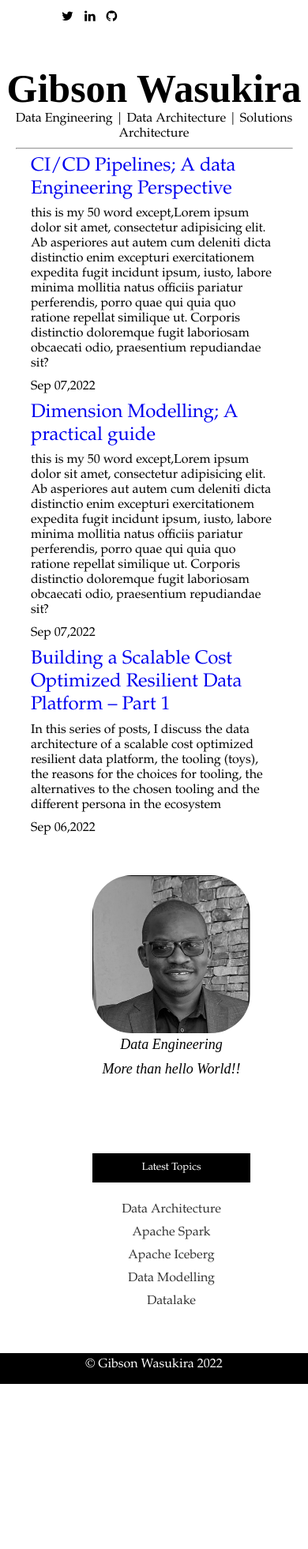
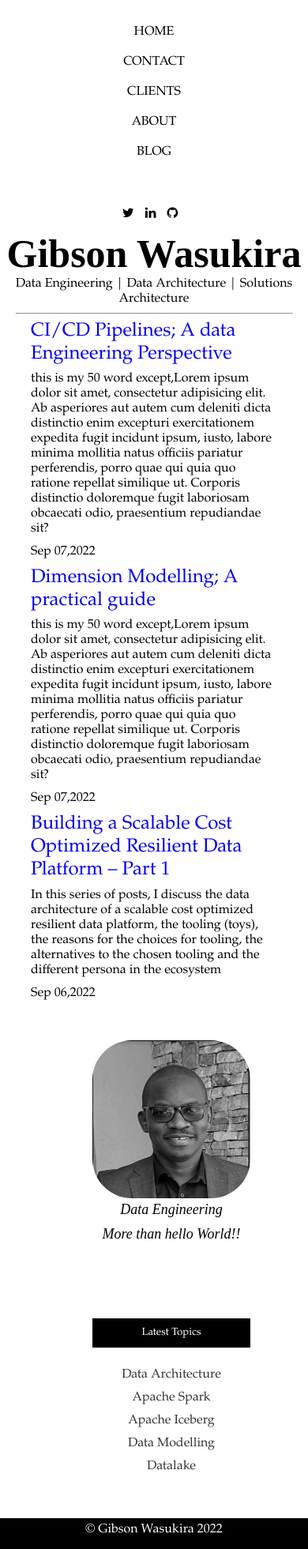
Before and after one commit to gwasky/gwasky.github.io, a Jekyll site: the page built from index.markdown, in a window 390 px wide. Shown: the whole page at 79% size. Built offline with Jekyll 4.4.1, drawn with Linux system fonts in a browser that asks for light colours; before the commit the page ends 1752 px from its top, so only the background shows below that.

Commit message:
show vertical menu when 700px or less

```diff
--- a/_includes/header.html
+++ b/_includes/header.html
@@ -9,8 +9,8 @@
     <meta name="description" content="" />
     <meta name="author" content="" />
     <link rel="icon" href="/docs/4.0/assets/img/favicons/favicon.ico" />
-    <link rel="stylesheet" href="../assets/css/lightbox.css" />
-    <link rel="stylesheet" href="../assets/css/style.css" />
+    <link rel="stylesheet" href="assets/css/lightbox.css" />
+    <link rel="stylesheet" href="assets/css/style.css" />
     <!--    <link rel="stylesheet" href="assets/css/monakai.css">-->
     <link
       href="https://fonts.googleapis.com/css?family=Open+Sans"
@@ -45,6 +45,6 @@
       <h4>Data Engineering | Data Architecture | Solutions Architecture</h4>
     </section>
     <hr />
-    <script src="../assets/js/lightbox-plus-jquery.js"></script>
+    <script src="assets/js/lightbox-plus-jquery.js"></script>
   </body>
 </html>
--- a/assets/css/style.css
+++ b/assets/css/style.css
@@ -6,12 +6,12 @@
 
 body {
   /*font-family: "Open Sans", serif;*/
-    font-family: "Palatino Linotype", "Book Antiqua", Palatino, FreeSerif, serif;;
+  font-family: "Palatino Linotype", "Book Antiqua", Palatino, FreeSerif, serif;
 }
 
 nav {
   display: grid;
-    grid-template-areas: 'nav-links accounts';
+  grid-template-areas: "nav-links accounts";
   width: 60%;
   margin: auto;
   margin-top: 3%;
@@ -55,11 +55,13 @@ i:hover {
 }
 
 h1 {
-    font-family: 'Merriweather', serif;
+  font-family: "Merriweather", serif;
   font-size: 50px;
 }
 
-h2, h4, h5 {
+h2,
+h4,
+h5 {
   font-weight: 100;
 }
 
@@ -68,7 +70,7 @@ h3 {
   text-decoration: underline;
 }
 
-.blog-post h3{
+.blog-post h3 {
   margin-bottom: 5px;
   font-weight: 100;
 }
@@ -82,19 +84,21 @@ hr {
 
 .content-container {
   display: grid;
-    grid-template-areas: 'left-content right-content';
+  grid-template-areas: "left-content right-content";
   width: 60%;
   margin: auto auto auto auto;
   grid-gap: 50px;
   text-align: left;
 }
 
-.featured-article, .another-article {
+.featured-article,
+.another-article {
   margin-top: 2%;
   margin-bottom: 2%;
 }
 
-.another-article h3, p {
+.another-article h3,
+p {
   margin-bottom: 10px;
 }
 
@@ -109,7 +113,7 @@ img {
 }
 
 .btn {
-    font-family: 'Open Sans', serif;
+  font-family: "Open Sans", serif;
 }
 
 .read-more-btn {
@@ -139,7 +143,7 @@ img {
   font-style: italic;
   text-align: center;
   font-size: 18px;
-    font-family: 'Allura';
+  font-family: "Allura";
 }
 
 .newsletter {
@@ -159,7 +163,7 @@ h6 {
   text-decoration: underline;
 }
 
-input[type = "email"] {
+input[type="email"] {
   padding: 10px 20px 10px 20px;
   outline: none;
 }
@@ -192,7 +196,7 @@ input[type = "email"] {
   padding: 10px;
 }
 
-input[type = "text"] {
+input[type="text"] {
   padding: 5px;
   width: 80%;
   outline: none;
@@ -253,7 +257,7 @@ input[type = "text"] {
 /*}*/
 
 .caption {
-    font-family: 'Allura';
+  font-family: "Allura";
   font-style: italic;
 }
 
@@ -296,7 +300,6 @@ footer {
 
 .cv h3 {
   font-weight: 900;
-
 }
 
 .cv a {
@@ -315,24 +318,32 @@ footer {
   font-size: 15px;
 }
 
-.post code { padding: 1px 5px; }
+.post code {
+  padding: 1px 5px;
+}
 
 .post ul,
-.post ol { margin-left: 1.35em; }
+.post ol {
+  margin-left: 1.35em;
+}
 
-.post pre code { border: none; }
+.post pre code {
+  border: none;
+}
 
 /* terminal */
 .post pre.terminal {
   border: 1px solid #000;
   background-color: #333;
-  color: #FFF;
+  color: #fff;
   -webkit-border-radius: 3px;
   -moz-border-radius: 3px;
   border-radius: 3px;
 }
 
-.post pre.terminal code { background-color: #333; }
+.post pre.terminal code {
+  background-color: #333;
+}
 /* Syntax highlighting styles */
 /* ----------------------------------------------------------*/
 
@@ -347,77 +358,212 @@ footer {
 /*  overflow: auto;*/
 /*}*/
 
-.highlight  { background: #ffffff; }
-.highlight .c { color: #999988; font-style: italic } /* Comment */
-.highlight .err { color: #a61717; background-color: #e3d2d2 } /* Error */
-.highlight .k { font-weight: bold } /* Keyword */
-.highlight .o { font-weight: bold } /* Operator */
-.highlight .cm { color: #999988; font-style: italic } /* Comment.Multiline */
-.highlight .cp { color: #999999; font-weight: bold } /* Comment.Preproc */
-.highlight .c1 { color: #999988; font-style: italic } /* Comment.Single */
-.highlight .cs { color: #999999; font-weight: bold; font-style: italic } /* Comment.Special */
-.highlight .gd { color: #000000; background-color: #ffdddd } /* Generic.Deleted */
-.highlight .gd .x { color: #000000; background-color: #ffaaaa } /* Generic.Deleted.Specific */
-.highlight .ge { font-style: italic } /* Generic.Emph */
-.highlight .gr { color: #aa0000 } /* Generic.Error */
-.highlight .gh { color: #999999 } /* Generic.Heading */
-.highlight .gi { color: #000000; background-color: #ddffdd } /* Generic.Inserted */
-.highlight .gi .x { color: #000000; background-color: #aaffaa } /* Generic.Inserted.Specific */
-.highlight .go { color: #888888 } /* Generic.Output */
-.highlight .gp { color: #555555 } /* Generic.Prompt */
-.highlight .gs { font-weight: bold } /* Generic.Strong */
-.highlight .gu { color: #aaaaaa } /* Generic.Subheading */
-.highlight .gt { color: #aa0000 } /* Generic.Traceback */
-.highlight .kc { font-weight: bold } /* Keyword.Constant */
-.highlight .kd { font-weight: bold } /* Keyword.Declaration */
-.highlight .kp { font-weight: bold } /* Keyword.Pseudo */
-.highlight .kr { font-weight: bold } /* Keyword.Reserved */
-.highlight .kt { color: #445588; font-weight: bold } /* Keyword.Type */
-.highlight .m { color: #009999 } /* Literal.Number */
-.highlight .s { color: #d14 } /* Literal.String */
-.highlight .na { color: #008080 } /* Name.Attribute */
-.highlight .nb { color: #0086B3 } /* Name.Builtin */
-.highlight .nc { color: #445588; font-weight: bold } /* Name.Class */
-.highlight .no { color: #008080 } /* Name.Constant */
-.highlight .ni { color: #800080 } /* Name.Entity */
-.highlight .ne { color: #990000; font-weight: bold } /* Name.Exception */
-.highlight .nf { color: #990000; font-weight: bold } /* Name.Function */
-.highlight .nn { color: #555555 } /* Name.Namespace */
-.highlight .nt { color: #000080 } /* Name.Tag */
-.highlight .nv { color: #008080 } /* Name.Variable */
-.highlight .ow { font-weight: bold } /* Operator.Word */
-.highlight .w { color: #bbbbbb } /* Text.Whitespace */
-.highlight .mf { color: #009999 } /* Literal.Number.Float */
-.highlight .mh { color: #009999 } /* Literal.Number.Hex */
-.highlight .mi { color: #009999 } /* Literal.Number.Integer */
-.highlight .mo { color: #009999 } /* Literal.Number.Oct */
-.highlight .sb { color: #d14 } /* Literal.String.Backtick */
-.highlight .sc { color: #d14 } /* Literal.String.Char */
-.highlight .sd { color: #d14 } /* Literal.String.Doc */
-.highlight .s2 { color: #d14 } /* Literal.String.Double */
-.highlight .se { color: #d14 } /* Literal.String.Escape */
-.highlight .sh { color: #d14 } /* Literal.String.Heredoc */
-.highlight .si { color: #d14 } /* Literal.String.Interpol */
-.highlight .sx { color: #d14 } /* Literal.String.Other */
-.highlight .sr { color: #009926 } /* Literal.String.Regex */
-.highlight .s1 { color: #d14 } /* Literal.String.Single */
-.highlight .ss { color: #990073 } /* Literal.String.Symbol */
-.highlight .bp { color: #999999 } /* Name.Builtin.Pseudo */
-.highlight .vc { color: #008080 } /* Name.Variable.Class */
-.highlight .vg { color: #008080 } /* Name.Variable.Global */
-.highlight .vi { color: #008080 } /* Name.Variable.Instance */
-.highlight .il { color: #009999 } /* Literal.Number.Integer.Long */
+.highlight {
+  background: #ffffff;
+}
+.highlight .c {
+  color: #999988;
+  font-style: italic;
+} /* Comment */
+.highlight .err {
+  color: #a61717;
+  background-color: #e3d2d2;
+} /* Error */
+.highlight .k {
+  font-weight: bold;
+} /* Keyword */
+.highlight .o {
+  font-weight: bold;
+} /* Operator */
+.highlight .cm {
+  color: #999988;
+  font-style: italic;
+} /* Comment.Multiline */
+.highlight .cp {
+  color: #999999;
+  font-weight: bold;
+} /* Comment.Preproc */
+.highlight .c1 {
+  color: #999988;
+  font-style: italic;
+} /* Comment.Single */
+.highlight .cs {
+  color: #999999;
+  font-weight: bold;
+  font-style: italic;
+} /* Comment.Special */
+.highlight .gd {
+  color: #000000;
+  background-color: #ffdddd;
+} /* Generic.Deleted */
+.highlight .gd .x {
+  color: #000000;
+  background-color: #ffaaaa;
+} /* Generic.Deleted.Specific */
+.highlight .ge {
+  font-style: italic;
+} /* Generic.Emph */
+.highlight .gr {
+  color: #aa0000;
+} /* Generic.Error */
+.highlight .gh {
+  color: #999999;
+} /* Generic.Heading */
+.highlight .gi {
+  color: #000000;
+  background-color: #ddffdd;
+} /* Generic.Inserted */
+.highlight .gi .x {
+  color: #000000;
+  background-color: #aaffaa;
+} /* Generic.Inserted.Specific */
+.highlight .go {
+  color: #888888;
+} /* Generic.Output */
+.highlight .gp {
+  color: #555555;
+} /* Generic.Prompt */
+.highlight .gs {
+  font-weight: bold;
+} /* Generic.Strong */
+.highlight .gu {
+  color: #aaaaaa;
+} /* Generic.Subheading */
+.highlight .gt {
+  color: #aa0000;
+} /* Generic.Traceback */
+.highlight .kc {
+  font-weight: bold;
+} /* Keyword.Constant */
+.highlight .kd {
+  font-weight: bold;
+} /* Keyword.Declaration */
+.highlight .kp {
+  font-weight: bold;
+} /* Keyword.Pseudo */
+.highlight .kr {
+  font-weight: bold;
+} /* Keyword.Reserved */
+.highlight .kt {
+  color: #445588;
+  font-weight: bold;
+} /* Keyword.Type */
+.highlight .m {
+  color: #009999;
+} /* Literal.Number */
+.highlight .s {
+  color: #d14;
+} /* Literal.String */
+.highlight .na {
+  color: #008080;
+} /* Name.Attribute */
+.highlight .nb {
+  color: #0086b3;
+} /* Name.Builtin */
+.highlight .nc {
+  color: #445588;
+  font-weight: bold;
+} /* Name.Class */
+.highlight .no {
+  color: #008080;
+} /* Name.Constant */
+.highlight .ni {
+  color: #800080;
+} /* Name.Entity */
+.highlight .ne {
+  color: #990000;
+  font-weight: bold;
+} /* Name.Exception */
+.highlight .nf {
+  color: #990000;
+  font-weight: bold;
+} /* Name.Function */
+.highlight .nn {
+  color: #555555;
+} /* Name.Namespace */
+.highlight .nt {
+  color: #000080;
+} /* Name.Tag */
+.highlight .nv {
+  color: #008080;
+} /* Name.Variable */
+.highlight .ow {
+  font-weight: bold;
+} /* Operator.Word */
+.highlight .w {
+  color: #bbbbbb;
+} /* Text.Whitespace */
+.highlight .mf {
+  color: #009999;
+} /* Literal.Number.Float */
+.highlight .mh {
+  color: #009999;
+} /* Literal.Number.Hex */
+.highlight .mi {
+  color: #009999;
+} /* Literal.Number.Integer */
+.highlight .mo {
+  color: #009999;
+} /* Literal.Number.Oct */
+.highlight .sb {
+  color: #d14;
+} /* Literal.String.Backtick */
+.highlight .sc {
+  color: #d14;
+} /* Literal.String.Char */
+.highlight .sd {
+  color: #d14;
+} /* Literal.String.Doc */
+.highlight .s2 {
+  color: #d14;
+} /* Literal.String.Double */
+.highlight .se {
+  color: #d14;
+} /* Literal.String.Escape */
+.highlight .sh {
+  color: #d14;
+} /* Literal.String.Heredoc */
+.highlight .si {
+  color: #d14;
+} /* Literal.String.Interpol */
+.highlight .sx {
+  color: #d14;
+} /* Literal.String.Other */
+.highlight .sr {
+  color: #009926;
+} /* Literal.String.Regex */
+.highlight .s1 {
+  color: #d14;
+} /* Literal.String.Single */
+.highlight .ss {
+  color: #990073;
+} /* Literal.String.Symbol */
+.highlight .bp {
+  color: #999999;
+} /* Name.Builtin.Pseudo */
+.highlight .vc {
+  color: #008080;
+} /* Name.Variable.Class */
+.highlight .vg {
+  color: #008080;
+} /* Name.Variable.Global */
+.highlight .vi {
+  color: #008080;
+} /* Name.Variable.Instance */
+.highlight .il {
+  color: #009999;
+} /* Literal.Number.Integer.Long */
 
 /* media queries */
 /* ----------------------------------------------------------*/
 
 @media (max-width: 1299px) {
   nav {
-        grid-template-areas:'nav-links' 'accounts';
+    grid-template-areas: "nav-links" "accounts";
   }
 
   .content-container {
-        grid-template-areas: 'left-content' 'righ-content';
+    grid-template-areas: "left-content" "righ-content";
     width: 70%;
     margin: auto;
   }
@@ -431,7 +577,7 @@ footer {
 
   .right-content {
     display: grid;
-        grid-template-areas: 'avatar-content newsletter' 'search topics';
+    grid-template-areas: "avatar-content newsletter" "search topics";
     grid-gap: 40px;
   }
 
@@ -449,16 +595,22 @@ footer {
 }
 
 @media (max-width: 700px) {
-    nav li {
+  .nav-links {
     display: block;
+    justify-content: space-around;
   }
 
-    .nav-links {
-        display: none;
+  ul li {
+    text-align: center;
+  }
+
+  .accounts {
+    display: block;
+    text-align: center;
   }
 
   .content-container {
-        grid-template-areas: 'left-content' 'right-content';
+    grid-template-areas: "left-content" "right-content";
     grid-gap: 40px;
     width: 80%;
     margin: auto;
@@ -481,12 +633,14 @@ footer {
 
   .right-content {
     display: grid;
-        grid-template-areas: 'avatar-content' 'newsletter' 'search' 'topics';
+    grid-template-areas: "avatar-content" "newsletter" "search" "topics";
     width: 50%;
     margin: auto;
   }
 
-    .newsletter, .topics, .search {
+  .newsletter,
+  .topics,
+  .search {
     margin-top: 3%;
   }
 
```
Lines whose indentation alone changed are shown as unchanged.
